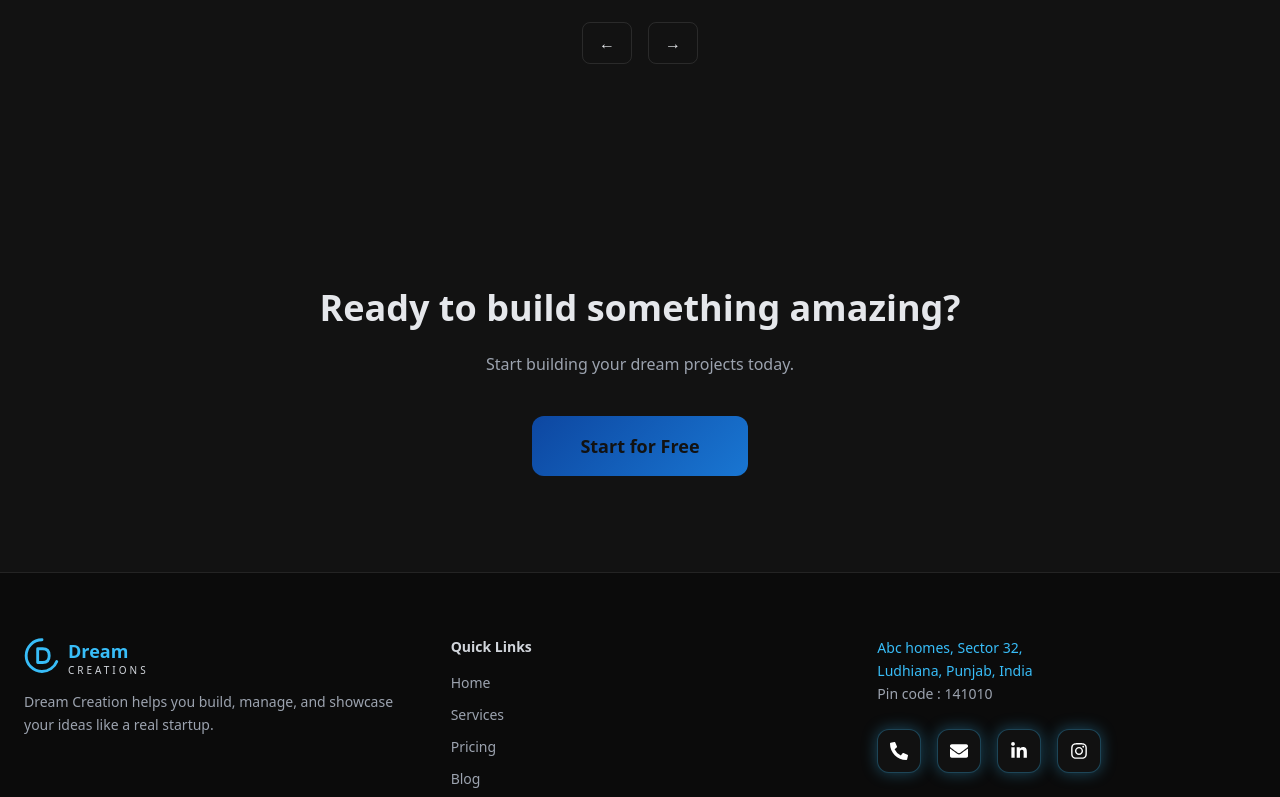
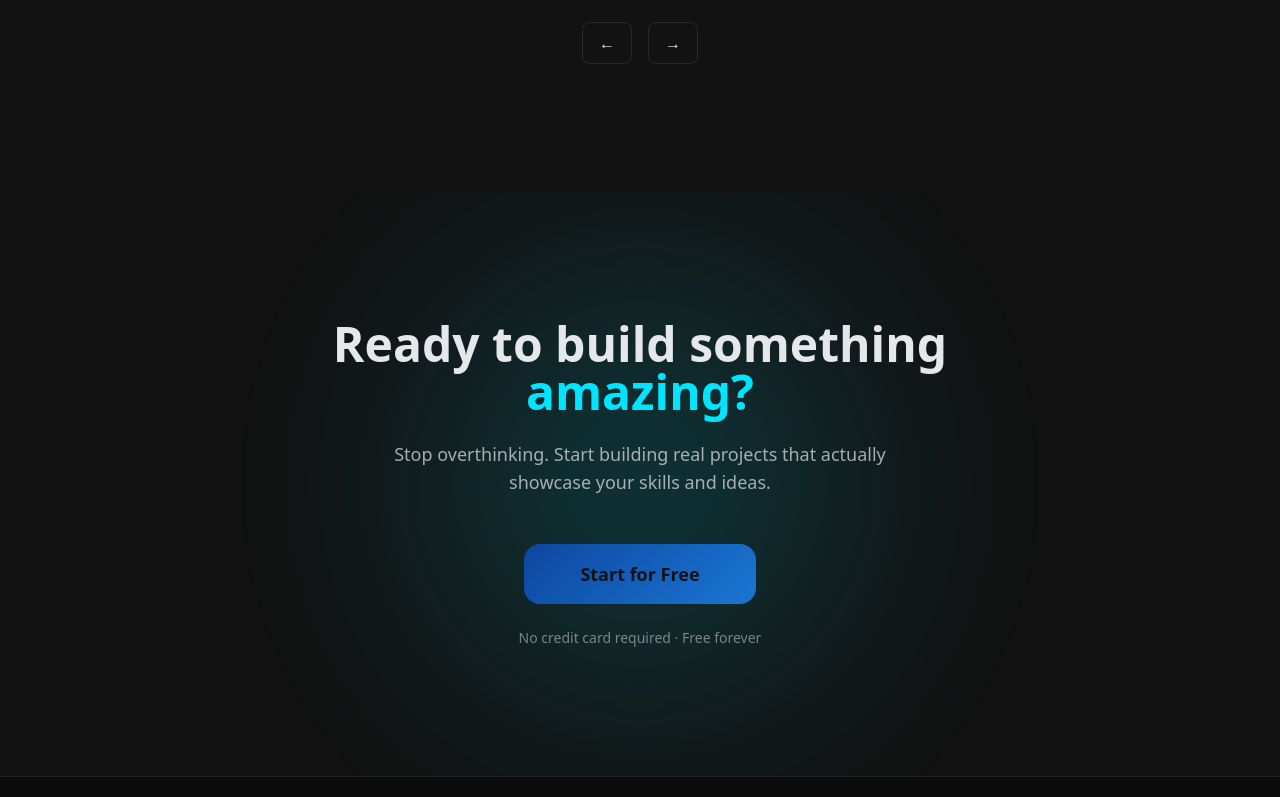
Before and after one commit to arvind9018/DreamCreation.frontend, a Next.js app: page / in a window 1280 px wide. Shown: the part 2796-3593 px from the top of the page. Built offline with nearby package versions, Linux system fonts and the light colour scheme.

Commit message:
Revamp FinalCTA component layout and styles

```diff
--- a/components/FinalCTA.tsx
+++ b/components/FinalCTA.tsx
@@ -1,17 +1,49 @@
 export function FinalCTA() {
   return (
-    <section className="py-24 px-6 text-center">
-      <h2 className="text-4xl font-bold mb-6">
-        Ready to build something amazing?
-      </h2>
+    <section className="py-32 px-6 bg-dark text-secondary relative overflow-hidden">
 
-      <p className="text-gray-400 mb-10">
-        Start building your dream projects today.
-      </p>
+      {/* Background glow */}
+      <div className="
+        absolute inset-0 flex justify-center items-center
+        pointer-events-none
+      ">
+        <div className="
+          w-[420px] h-[420px] rounded-full
+          bg-accent/20 blur-[120px]
+          animate-pulse
+        " />
+      </div>
 
-      <button className="px-12 py-4 rounded-xl bg-accent-gradient text-dark font-bold text-lg hover:scale-105 transition">
-        Start for Free
-      </button>
+      <div className="relative z-10 max-w-4xl mx-auto text-center animate-fade-up">
+
+        <h2 className="text-4xl md:text-5xl font-semibold mb-6 leading-tight">
+          Ready to build something
+          <span className="block text-accent">amazing?</span>
+        </h2>
+
+        <p className="text-secondary/70 mb-12 max-w-xl mx-auto text-lg">
+          Stop overthinking. Start building real projects that
+          actually showcase your skills and ideas.
+        </p>
+
+        <button
+          className="
+            px-14 py-4 rounded-2xl
+            bg-accent-gradient text-dark
+            font-semibold text-lg
+            hover:scale-105 hover:shadow-xl
+            transition-all duration-300
+          "
+        >
+          Start for Free
+        </button>
+
+        {/* Subtext */}
+        <p className="text-secondary/50 text-sm mt-6">
+          No credit card required · Free forever
+        </p>
+
+      </div>
     </section>
   );
 }
```
